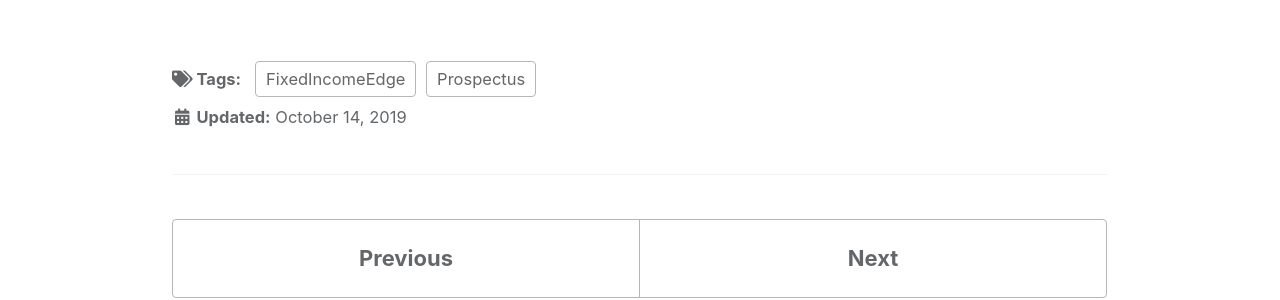
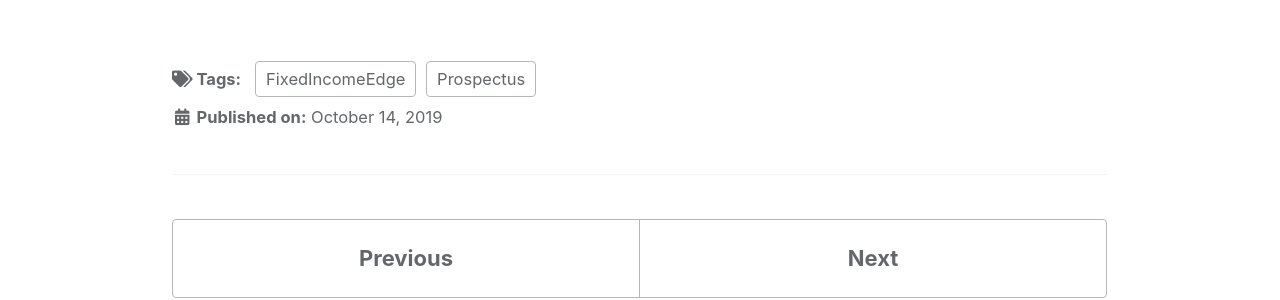
Before and after one commit to IthacaResearch/ithacaresearch.github.io, a Jekyll site: the page built from _posts/2019-10-14-Fixed-income-edge.md, in a window 1280 px wide and 900 px high, scrolled down 1390 px. Shown: the part 153-453 px from the top of the window. Built offline with Jekyll 4.4.1, drawn with Linux system fonts in a browser that asks for light colours; cached includes are drawn as plain includes.

Commit message:
Update ui-text.yml

```diff
--- a/_data/ui-text.yml
+++ b/_data/ui-text.yml
@@ -22,7 +22,7 @@ en: &DEFAULT_EN
   meta_label                 :
   tags_label                 : "Tags:"
   categories_label           : "Categories:"
-  date_label                 : "Updated:"
+  date_label                 : "Published on:"
   comments_label             : "Leave a comment"
   comments_title             : "Comments"
   more_label                 : "Learn more"
```
